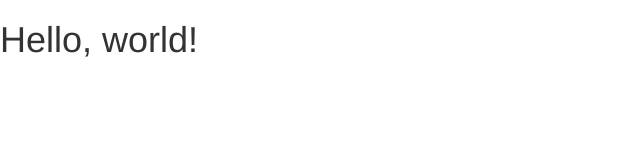
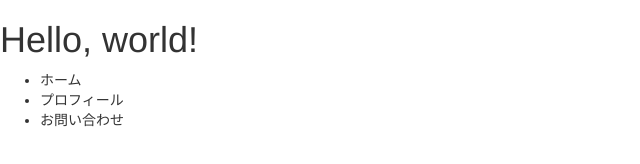
Before and after one commit to travelistars/travelistars.github.io, a plain HTML site: page index.html in a window 1280 px wide. Shown: the whole page, without its empty margins (0-640 px from the left). Drawn offline with nearby package versions, Linux system fonts and the light colour scheme.

Commit message:
amended for conflict.

```diff
--- a/index.html
+++ b/index.html
@@ -14,5 +14,10 @@
   </head>
   <body>
     <h1>Hello, world!</h1>
+    <ul>
+        <li>ホーム</li>
+        <li>プロフィール</li>
+        <li>お問い合わせ</li>
+        </ul>
   </body>
 </html>
```
